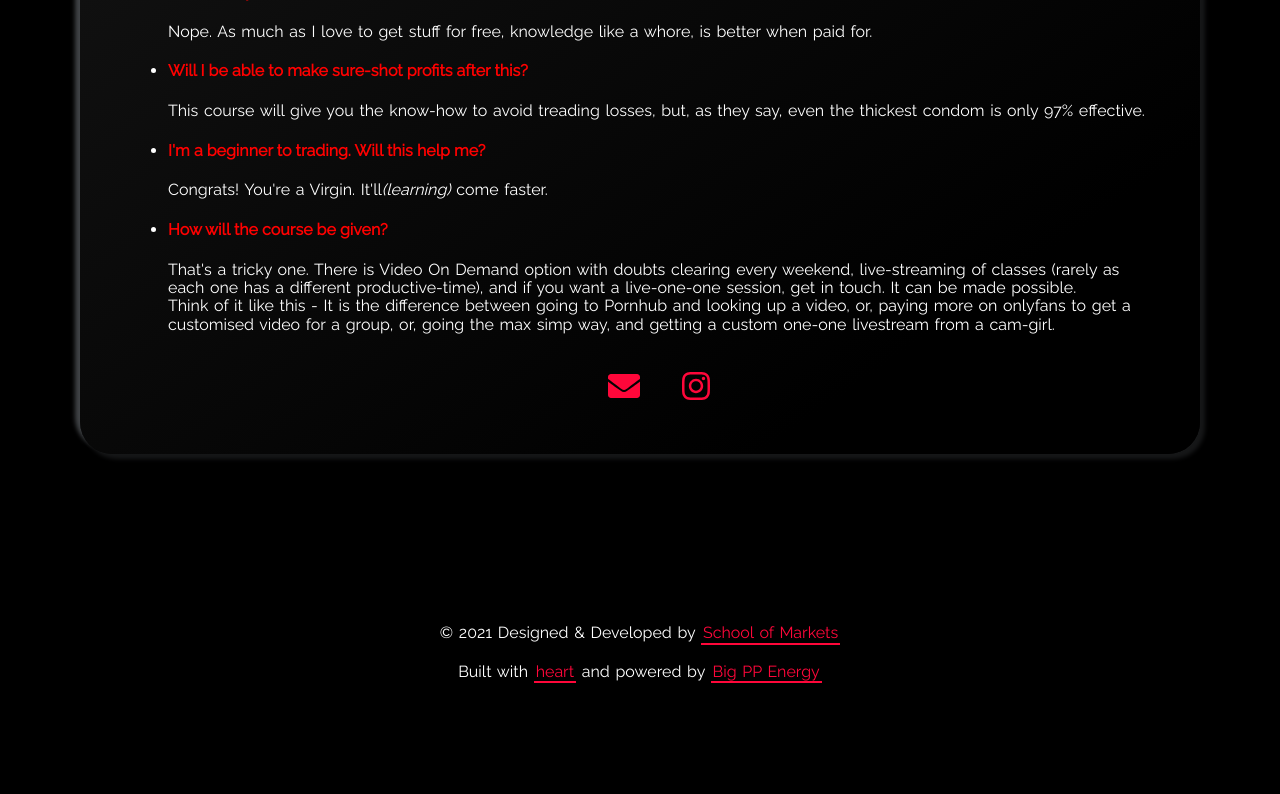
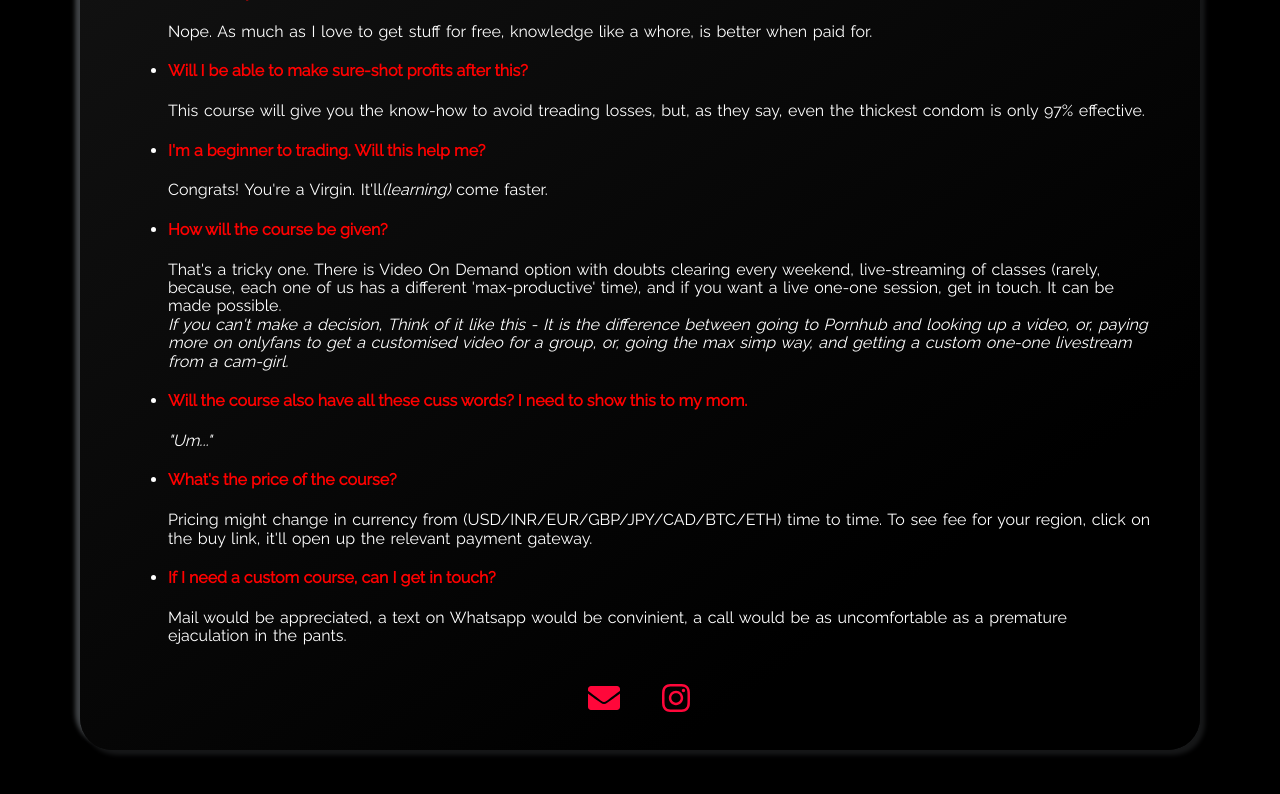
Before and after one commit to schoolofstonks/schoolofstonks, a Jekyll site: the page built from index.html, in a window 1280 px wide and 900 px high, scrolled down 4955 px. Shown: the top 794 px of the window. Built offline with Jekyll 4.4.1, drawn with Linux system fonts in a browser that asks for light colours; before the commit the page ends 5670 px from its top, so only the background shows below that.

Commit message:
Update _config.yml

```diff
--- a/_config.yml
+++ b/_config.yml
@@ -41,8 +41,14 @@
     </li>
     <li><h4 style="color:red">I'm a beginner to trading. Will this help me?</h4><p>Congrats! You're a Virgin. It'll<i>(learning)</i> come faster.</p>
     </li>
-    <li><h4 style="color:red">How will the course be given?</h4><p>That's a tricky one. There is Video On Demand option with doubts clearing every weekend, live-streaming of classes (rarely as each one has a different productive-time), and if you want a live-one-one session, get in touch. It can be made possible.<br> Think of it like this - It is the difference between going to Pornhub and looking up a video, or, paying more on onlyfans to get a customised video for a group, or, going the max simp way, and getting a custom one-one livestream from a cam-girl.</p>
+    <li><h4 style="color:red">How will the course be given?</h4><p>That's a tricky one. There is Video On Demand option with doubts clearing every weekend, live-streaming of classes (rarely, because, each one of us has a different 'max-productive' time), and if you want a live one-one session, get in touch. It can be made possible.<br> <i>If you can't make a decision, Think of it like this - It is the difference between going to Pornhub and looking up a video, or, paying more on onlyfans to get a customised video for a group, or, going the max simp way, and getting a custom one-one livestream from a cam-girl.</i></p>
     </li>
+    <li><h4 style="color:red">Will the course also have all these cuss words? I need to show this to my mom.</h4><p><i>"Um..."</i></p>
+    </li>
+    <li><h4 style="color:red">What's the price of the course?</h4><p>Pricing might change in currency from (USD/INR/EUR/GBP/JPY/CAD/BTC/ETH) time to time. To see fee for your region, click on the buy link, it'll open up the relevant payment gateway.</p>
+    </li>
+    <li><h4 style="color:red">If I need a custom course, can I get in touch?</h4><p>Mail would be appreciated, a text on Whatsapp would be convinient, a call would be as uncomfortable as a premature ejaculation in the pants.</p>
+    </li></ul>
 plugins:
   - "jekyll-github-metadata"
 
```
